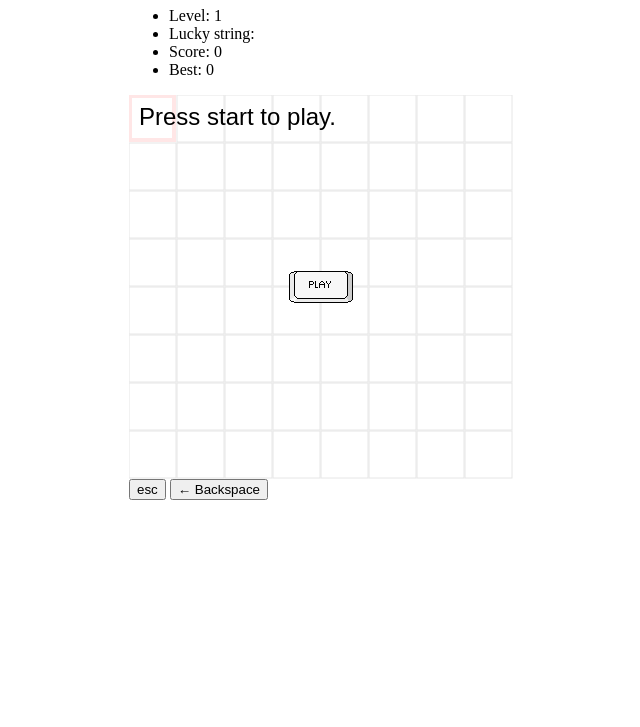
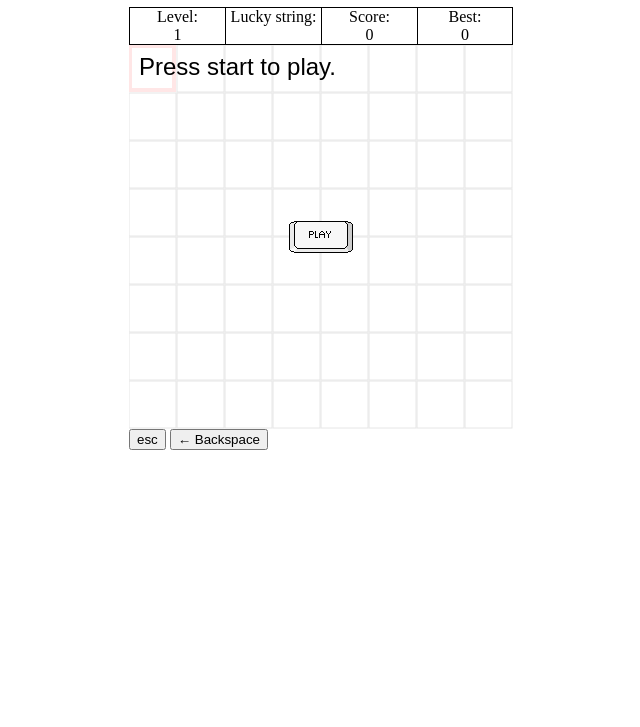
Before and after one commit to erwinandres/backspaceit, a website: page src/index.html in a window 1280 px wide. Shown: the part 73-800 px from the top of the page, without its empty margins (319-959 px from the left). Drawn offline with Linux system fonts and the light colour scheme.

Commit message:
Styles for info section.

```diff
--- a/src/index.html
+++ b/src/index.html
@@ -27,6 +27,30 @@
       display: block;
       margin: 0 auto;
     }
+
+    .info-list {
+      list-style: none;
+      margin: 0;
+      padding: 0;
+      display: grid;
+      grid-template-columns: repeat(4, 25%);
+    }
+
+    .info-item {
+      display: inline-block;
+      border: 1px solid #000;
+      border-right: 0;
+    }
+
+    .info-item:last-child {
+      border-right: 1px solid #000;
+    }
+
+    .info-item-title,
+    .info-item-value {
+      display: block;
+      text-align: center;
+    }
   </style>
 </head>
 <body>
@@ -34,11 +58,11 @@
     <h1 class="title">Backspace</h1>
 
     <div id="info">
-      <ul>
-        <li>Level: <span id="display-level">1</span></li>
-        <li>Lucky string: <span id="display-luckystring"></span></li>
-        <li>Score: <span id="display-score">0</span></li>
-        <li>Best: <span id="display-bestscore">0</span></li>
+      <ul class="info-list">
+        <li class="info-item"><span class="info-item-title">Level:</span> <span class="info-item-value" id="display-level">1</span></li>
+        <li class="info-item"><span class="info-item-title">Lucky string:</span> <span class="info-item-value" id="display-luckystring"></span></li>
+        <li class="info-item"><span class="info-item-title">Score:</span> <span class="info-item-value" id="display-score">0</span></li>
+        <li class="info-item"><span class="info-item-title">Best:</span> <span class="info-item-value" id="display-bestscore">0</span></li>
       </ul>
     </div>
     <canvas class="canvas" id="canvas" width="384" height="384"></canvas>
```
